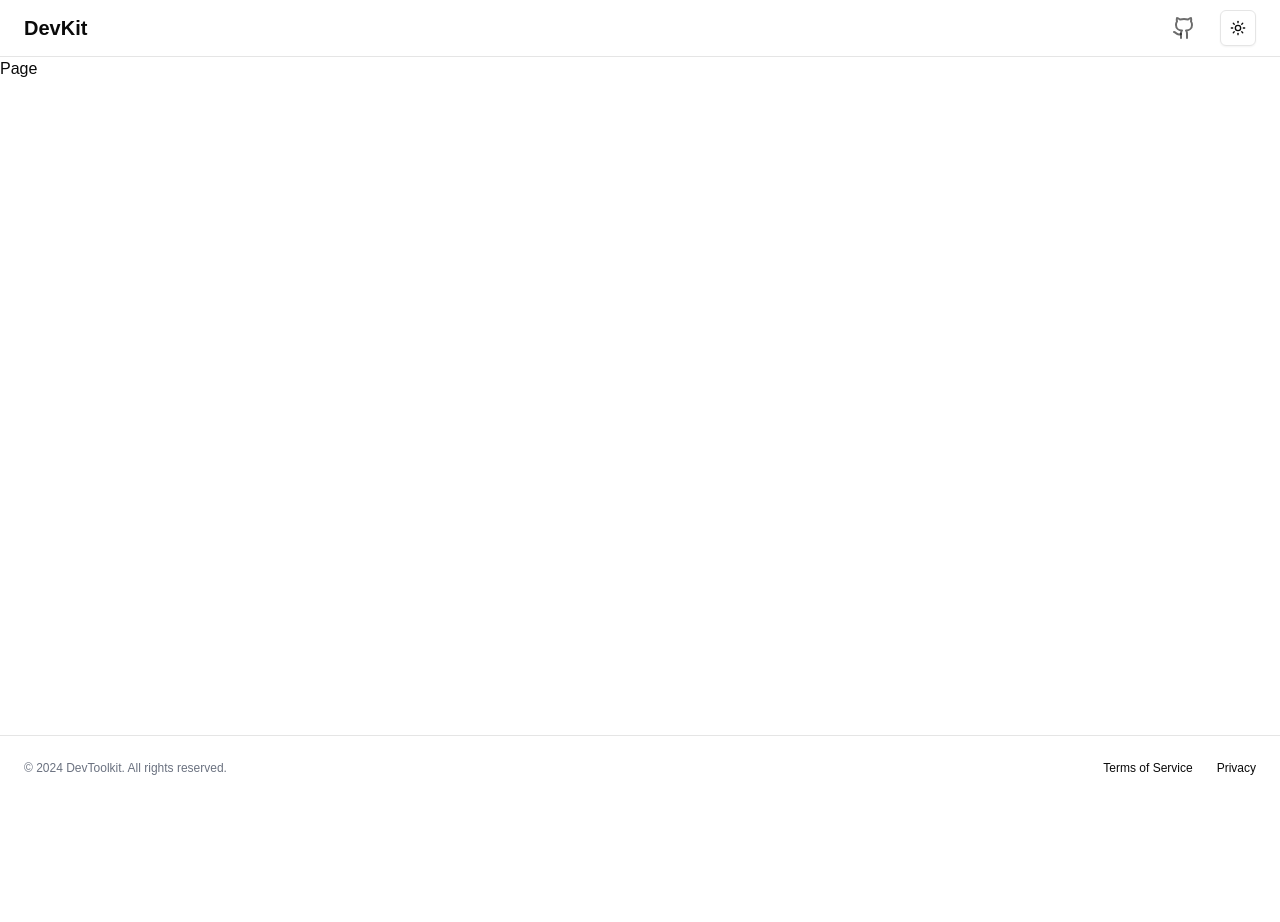
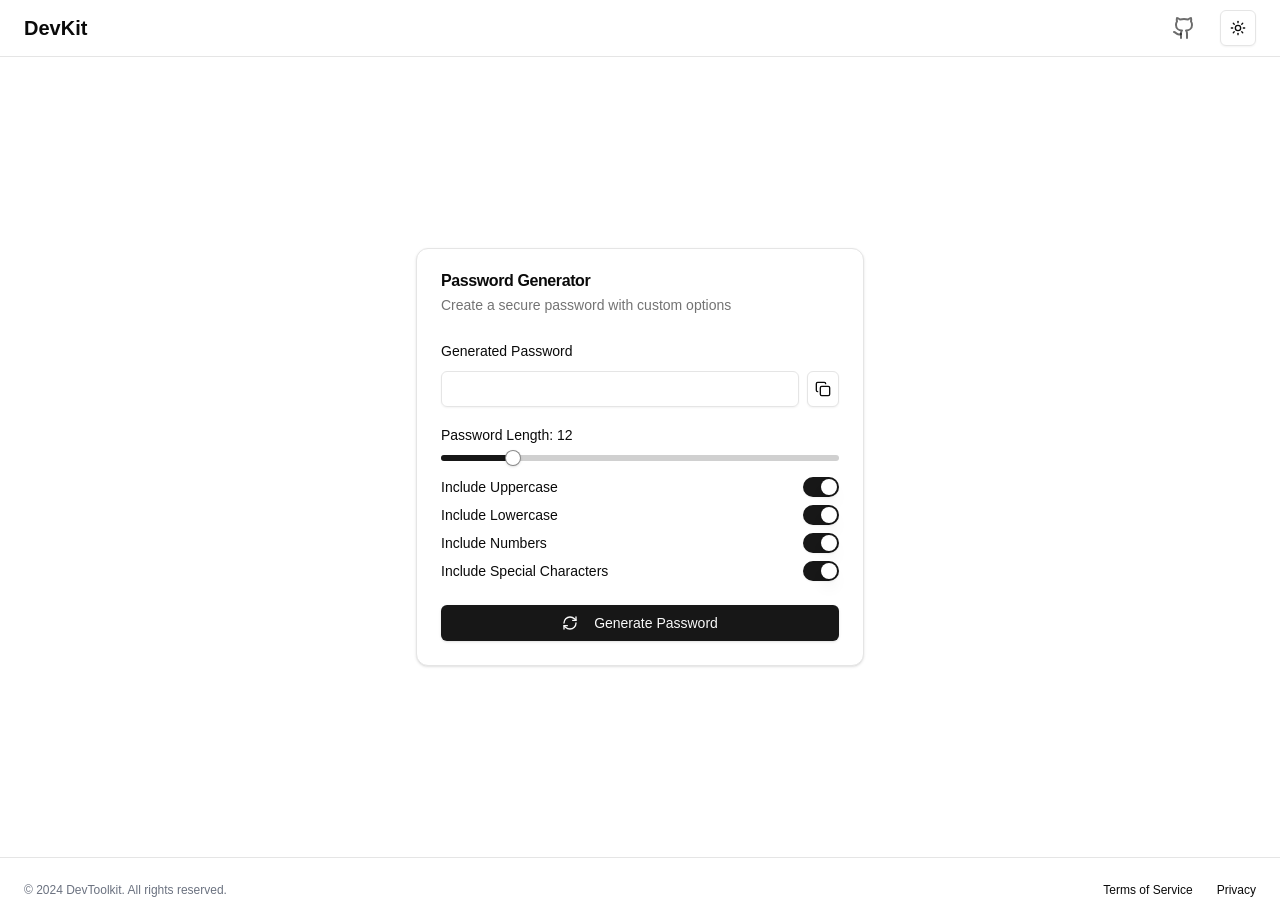
Before and after one commit to mnsdojo/devkit, a Next.js app: page /password in a window 1280 px wide. Before the commit the page ends 800 px from the top, so only its background shows below. Built offline with nearby package versions, Linux system fonts and the light colour scheme.

Commit message:
Added the password generator

```diff
--- a/package.json
+++ b/package.json
@@ -10,8 +10,11 @@
   },
   "dependencies": {
     "@radix-ui/react-dropdown-menu": "^2.1.2",
+    "@radix-ui/react-label": "^2.1.0",
     "@radix-ui/react-select": "^2.1.2",
+    "@radix-ui/react-slider": "^1.2.1",
     "@radix-ui/react-slot": "^1.1.0",
+    "@radix-ui/react-switch": "^1.1.1",
     "@radix-ui/react-tooltip": "^1.1.4",
     "class-variance-authority": "^0.7.1",
     "clsx": "^2.1.1",
--- /dev/null
+++ b/src/app/hash/page.tsx
@@ -0,0 +1,9 @@
+import React from "react";
+
+function Page() {
+  return <div>
+
+  </div>;
+}
+
+export default Page;
--- a/src/app/password/page.tsx
+++ b/src/app/password/page.tsx
@@ -1,7 +1,11 @@
-import React from "react";
+import PasswordGenerator from "./password.client";
 
 function Page() {
-  return <div>Page</div>;
+  return (
+    <div className="flex items-center justify-center h-screen overflow-hidden">
+      <PasswordGenerator />
+    </div>
+  );
 }
 
 export default Page;
--- /dev/null
+++ b/src/app/password/password.client.tsx
@@ -0,0 +1,120 @@
+"use client";
+
+import { useState } from "react";
+import { Button } from "@/components/ui/button";
+import {
+  Card,
+  CardContent,
+  CardDescription,
+  CardFooter,
+  CardHeader,
+  CardTitle,
+} from "@/components/ui/card";
+import { Slider } from "@/components/ui/slider";
+import { Switch } from "@/components/ui/switch";
+import { Input } from "@/components/ui/input";
+import { Label } from "@/components/ui/label";
+import { Copy, RefreshCw } from "lucide-react";
+
+export default function PasswordGenerator() {
+  const [password, setPassword] = useState("");
+  const [length, setLength] = useState(12);
+  const [includeUppercase, setIncludeUppercase] = useState(true);
+  const [includeLowercase, setIncludeLowercase] = useState(true);
+  const [includeNumbers, setIncludeNumbers] = useState(true);
+  const [includeSpecialChars, setIncludeSpecialChars] = useState(true);
+
+  const generatePassword = () => {
+    let charset = "";
+    if (includeUppercase) charset += "ABCDEFGHIJKLMNOPQRSTUVWXYZ";
+    if (includeLowercase) charset += "abcdefghijklmnopqrstuvwxyz";
+    if (includeNumbers) charset += "0123456789";
+    if (includeSpecialChars) charset += "!@#$%^&*()_+-=[]{}|;:,.<>?";
+
+    let newPassword = "";
+    for (let i = 0; i < length; i++) {
+      newPassword += charset.charAt(Math.floor(Math.random() * charset.length));
+    }
+    setPassword(newPassword);
+  };
+
+  const copyToClipboard = () => {
+    navigator.clipboard.writeText(password);
+  };
+
+  return (
+    <Card className="w-full max-w-md mx-auto">
+      <CardHeader>
+        <CardTitle>Password Generator</CardTitle>
+        <CardDescription>
+          Create a secure password with custom options
+        </CardDescription>
+      </CardHeader>
+      <CardContent className="space-y-4">
+        <div className="space-y-2">
+          <Label htmlFor="password">Generated Password</Label>
+          <div className="flex space-x-2">
+            <Input
+              id="password"
+              value={password}
+              readOnly
+              className="flex-grow"
+            />
+            <Button variant="outline" size="icon" onClick={copyToClipboard}>
+              <Copy className="h-4 w-4" />
+            </Button>
+          </div>
+        </div>
+        <div className="space-y-2">
+          <Label>Password Length: {length}</Label>
+          <Slider
+            value={[length]}
+            onValueChange={(value) => setLength(value[0])}
+            min={8}
+            max={32}
+            step={1}
+          />
+        </div>
+        <div className="space-y-2">
+          <div className="flex items-center justify-between">
+            <Label htmlFor="uppercase">Include Uppercase</Label>
+            <Switch
+              id="uppercase"
+              checked={includeUppercase}
+              onCheckedChange={setIncludeUppercase}
+            />
+          </div>
+          <div className="flex items-center justify-between">
+            <Label htmlFor="lowercase">Include Lowercase</Label>
+            <Switch
+              id="lowercase"
+              checked={includeLowercase}
+              onCheckedChange={setIncludeLowercase}
+            />
+          </div>
+          <div className="flex items-center justify-between">
+            <Label htmlFor="numbers">Include Numbers</Label>
+            <Switch
+              id="numbers"
+              checked={includeNumbers}
+              onCheckedChange={setIncludeNumbers}
+            />
+          </div>
+          <div className="flex items-center justify-between">
+            <Label htmlFor="special">Include Special Characters</Label>
+            <Switch
+              id="special"
+              checked={includeSpecialChars}
+              onCheckedChange={setIncludeSpecialChars}
+            />
+          </div>
+        </div>
+      </CardContent>
+      <CardFooter>
+        <Button onClick={generatePassword} className="w-full">
+          <RefreshCw className="mr-2 h-4 w-4" /> Generate Password
+        </Button>
+      </CardFooter>
+    </Card>
+  );
+}
--- /dev/null
+++ b/src/components/ui/input.tsx
@@ -0,0 +1,22 @@
+import * as React from "react"
+
+import { cn } from "@/lib/utils"
+
+const Input = React.forwardRef<HTMLInputElement, React.ComponentProps<"input">>(
+  ({ className, type, ...props }, ref) => {
+    return (
+      <input
+        type={type}
+        className={cn(
+          "flex h-9 w-full rounded-md border border-input bg-transparent px-3 py-1 text-base shadow-sm transition-colors file:border-0 file:bg-transparent file:text-sm file:font-medium file:text-foreground placeholder:text-muted-foreground focus-visible:outline-none focus-visible:ring-1 focus-visible:ring-ring disabled:cursor-not-allowed disabled:opacity-50 md:text-sm",
+          className
+        )}
+        ref={ref}
+        {...props}
+      />
+    )
+  }
+)
+Input.displayName = "Input"
+
+export { Input }
--- /dev/null
+++ b/src/components/ui/label.tsx
@@ -0,0 +1,26 @@
+"use client"
+
+import * as React from "react"
+import * as LabelPrimitive from "@radix-ui/react-label"
+import { cva, type VariantProps } from "class-variance-authority"
+
+import { cn } from "@/lib/utils"
+
+const labelVariants = cva(
+  "text-sm font-medium leading-none peer-disabled:cursor-not-allowed peer-disabled:opacity-70"
+)
+
+const Label = React.forwardRef<
+  React.ElementRef<typeof LabelPrimitive.Root>,
+  React.ComponentPropsWithoutRef<typeof LabelPrimitive.Root> &
+    VariantProps<typeof labelVariants>
+>(({ className, ...props }, ref) => (
+  <LabelPrimitive.Root
+    ref={ref}
+    className={cn(labelVariants(), className)}
+    {...props}
+  />
+))
+Label.displayName = LabelPrimitive.Root.displayName
+
+export { Label }
--- /dev/null
+++ b/src/components/ui/slider.tsx
@@ -0,0 +1,28 @@
+"use client"
+
+import * as React from "react"
+import * as SliderPrimitive from "@radix-ui/react-slider"
+
+import { cn } from "@/lib/utils"
+
+const Slider = React.forwardRef<
+  React.ElementRef<typeof SliderPrimitive.Root>,
+  React.ComponentPropsWithoutRef<typeof SliderPrimitive.Root>
+>(({ className, ...props }, ref) => (
+  <SliderPrimitive.Root
+    ref={ref}
+    className={cn(
+      "relative flex w-full touch-none select-none items-center",
+      className
+    )}
+    {...props}
+  >
+    <SliderPrimitive.Track className="relative h-1.5 w-full grow overflow-hidden rounded-full bg-primary/20">
+      <SliderPrimitive.Range className="absolute h-full bg-primary" />
+    </SliderPrimitive.Track>
+    <SliderPrimitive.Thumb className="block h-4 w-4 rounded-full border border-primary/50 bg-background shadow transition-colors focus-visible:outline-none focus-visible:ring-1 focus-visible:ring-ring disabled:pointer-events-none disabled:opacity-50" />
+  </SliderPrimitive.Root>
+))
+Slider.displayName = SliderPrimitive.Root.displayName
+
+export { Slider }
--- /dev/null
+++ b/src/components/ui/switch.tsx
@@ -0,0 +1,29 @@
+"use client"
+
+import * as React from "react"
+import * as SwitchPrimitives from "@radix-ui/react-switch"
+
+import { cn } from "@/lib/utils"
+
+const Switch = React.forwardRef<
+  React.ElementRef<typeof SwitchPrimitives.Root>,
+  React.ComponentPropsWithoutRef<typeof SwitchPrimitives.Root>
+>(({ className, ...props }, ref) => (
+  <SwitchPrimitives.Root
+    className={cn(
+      "peer inline-flex h-5 w-9 shrink-0 cursor-pointer items-center rounded-full border-2 border-transparent shadow-sm transition-colors focus-visible:outline-none focus-visible:ring-2 focus-visible:ring-ring focus-visible:ring-offset-2 focus-visible:ring-offset-background disabled:cursor-not-allowed disabled:opacity-50 data-[state=checked]:bg-primary data-[state=unchecked]:bg-input",
+      className
+    )}
+    {...props}
+    ref={ref}
+  >
+    <SwitchPrimitives.Thumb
+      className={cn(
+        "pointer-events-none block h-4 w-4 rounded-full bg-background shadow-lg ring-0 transition-transform data-[state=checked]:translate-x-4 data-[state=unchecked]:translate-x-0"
+      )}
+    />
+  </SwitchPrimitives.Root>
+))
+Switch.displayName = SwitchPrimitives.Root.displayName
+
+export { Switch }
```
Also changed, not shown: 1 other file (tests, documents, lock files or other folders).
